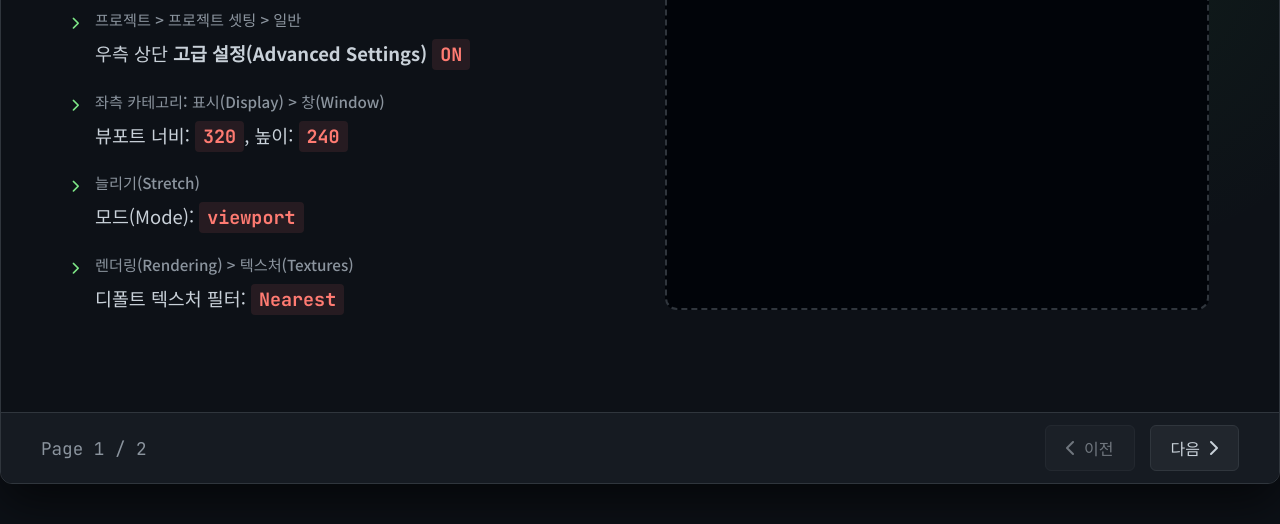
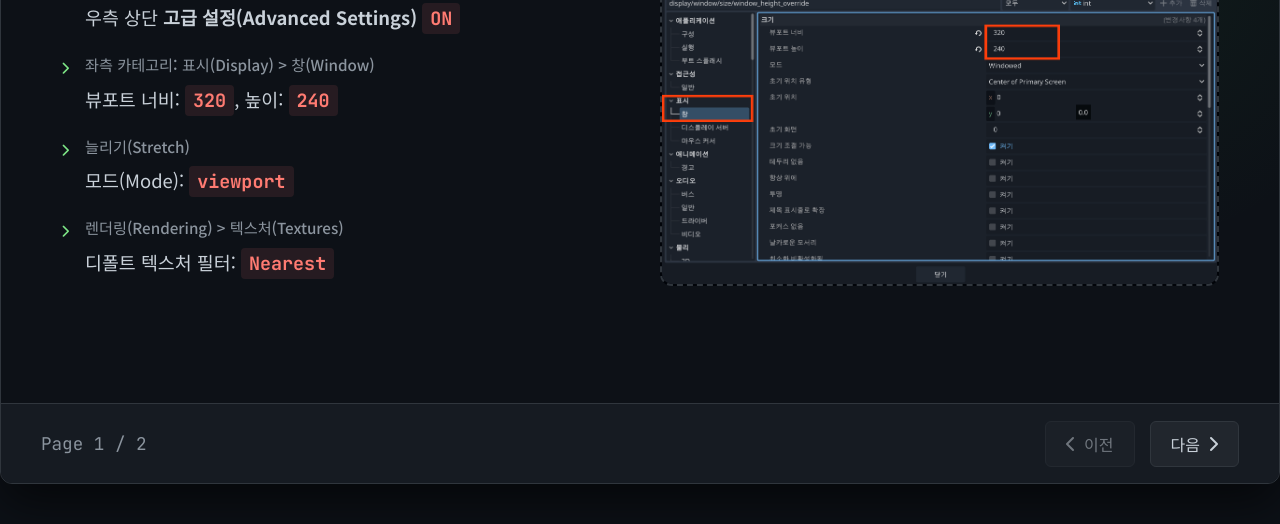
Before and after one commit to DeanKim89/Lecture, a plain HTML site: page Lecture3-proj-setting.html in a window 1280 px wide. Shown: the part 276-800 px from the top of the page. Drawn offline with Linux system fonts and the light colour scheme.

Commit message:
lecture3-1

```diff
--- a/Lecture3-proj-setting.html
+++ b/Lecture3-proj-setting.html
@@ -55,13 +55,14 @@
         /* --- SLIDE ITEM --- */
         .slide {
             display: none; /* 기본적으로 숨김 */
-            height: 100%;
+            height: 100%; /* 슬라이드 높이 꽉 채움 */
             width: 100%;
-            padding: 50px 70px;
+            padding: 40px 60px; /* 패딩 약간 조정 */
             flex-direction: column;
             justify-content: center;
             animation: fadeIn 0.4s ease-in-out;
             z-index: 1;
+            flex: 1; /* 남은 공간 차지 */
         }
 
         .slide.active {
@@ -77,14 +78,14 @@
         h1.main-title {
             font-size: 2.2rem;
             color: #fff;
-            margin-bottom: 2rem;
+            margin-bottom: 1.5rem;
             font-weight: 700;
         }
 
         h2.slide-title {
             font-size: 2rem;
             color: #7ee787; /* Green Accent */
-            margin-bottom: 2rem;
+            margin-bottom: 1.5rem;
             border-left: 6px solid #7ee787;
             padding-left: 20px;
             font-weight: 700;
@@ -106,15 +107,17 @@
         .grid-2 {
             display: grid;
             grid-template-columns: 1fr 1fr;
-            gap: 50px;
+            gap: 40px;
             height: 100%;
+            /* min-height: 0;  Flex/Grid overflow 방지용 */
         }
 
         /* --- LEFT COLUMN: Instructions --- */
         .instruction-col {
             display: flex;
             flex-direction: column;
-            justify-content: center;
+            justify-content: flex-start; /* 위쪽 정렬로 변경하여 여백 활용 */
+            padding-top: 20px;
         }
 
         ul.step-list {
@@ -168,8 +171,9 @@
         }
 
         .image-container {
-            width: 100%;
-            height: 360px;
+            width: 480;
+            height: 360; /* 고정 높이 360px -> 100%로 변경하여 꽉 채움 */
+            max-height: 500px; /* 너무 커지지 않도록 제한 (필요시 제거 가능) */
             background-color: #010409;
             border: 2px dashed #30363d;
             border-radius: 12px;
@@ -185,6 +189,7 @@
             width: 100%;
             height: 100%;
             object-fit: contain;
+            /* transform: scale(1.2); 제거 - 이미지가 잘리지 않게 함 */
         }
 
         .placeholder-text {
@@ -281,16 +286,7 @@
                 </div>
                 <div class="image-col">
                     <div class="image-container">
-                        <!-- Slide 1 Image -->
-                        <!-- 플레이스홀더를 숨기고 이미지를 활성화했습니다 -->
-                        <!--
-                        <div class="placeholder-text">
-                            <i class="fa-solid fa-image"></i>
-                            <p><strong>화면/렌더링 설정 스크린샷</strong></p>
-                            <p style="font-size: 0.9rem; margin-top: 10px;">Viewport & Texture Filter Settings</p>
-                        </div>
-                        -->
-                        <img src="img_lecture3-1.png" alt="화면 및 렌더링 설정 스크린샷">
+                        <img src="./img_lecture3-1.png" alt="화면 및 렌더링 설정 스크린샷">
                     </div>
                 </div>
             </div>
@@ -321,13 +317,7 @@
                 </div>
                 <div class="image-col">
                     <div class="image-container">
-                        <!-- Slide 2 Image -->
-                        <div class="placeholder-text">
-                            <i class="fa-solid fa-gamepad"></i>
-                            <p><strong>입력 맵 설정 스크린샷</strong></p>
-                            <p style="font-size: 0.9rem; margin-top: 10px;">Input Map Configuration</p>
-                        </div>
-                        <!-- <img src="slide2_image.png" alt="Input Map"> -->
+                        <img src="./img_lecture3-2.png" alt="입력 맵 설정 스크린샷">
                     </div>
                 </div>
             </div>
```
Also changed, not shown: Img_lecture3-1.png (added), Img_lecture3-2.png (added).
